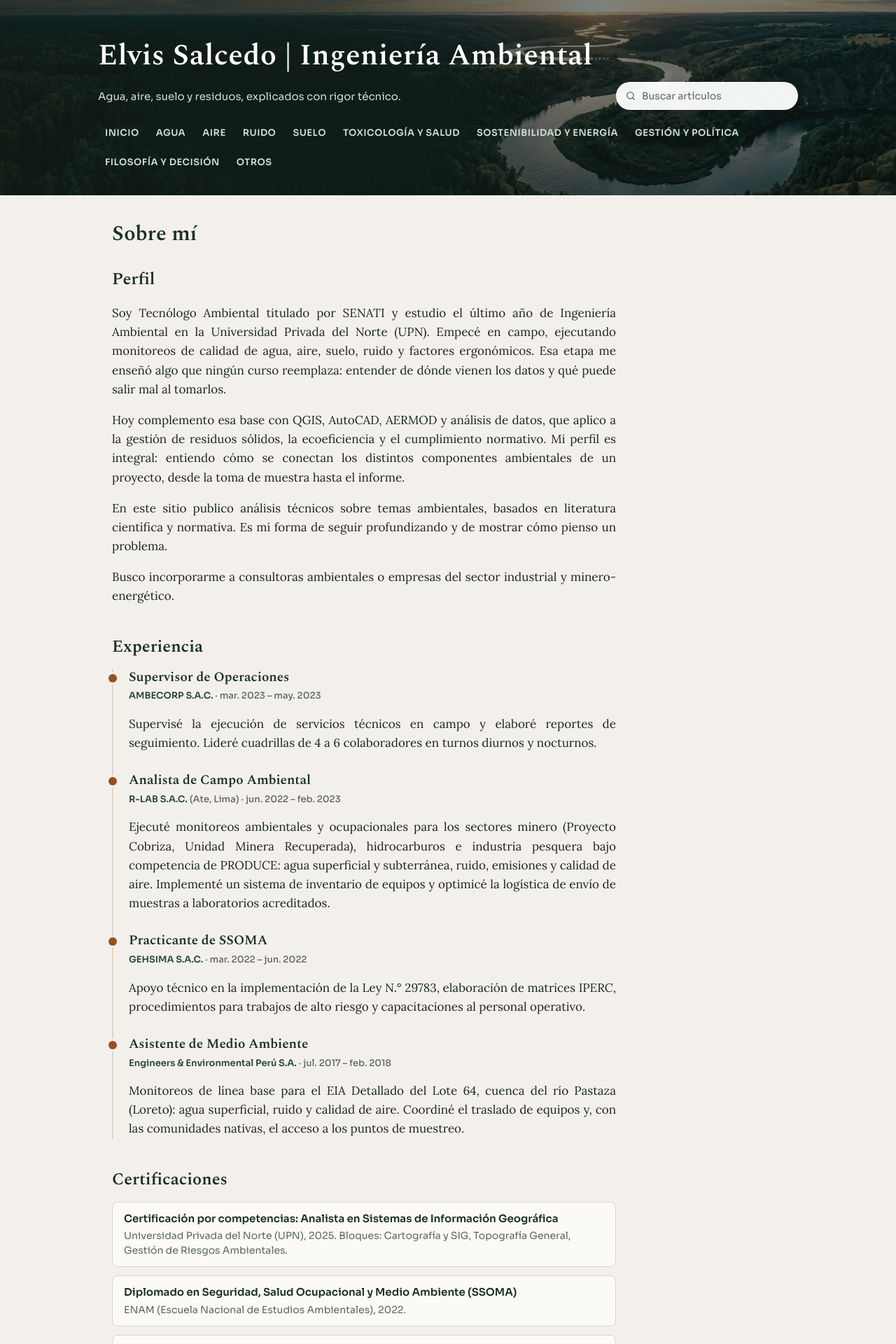
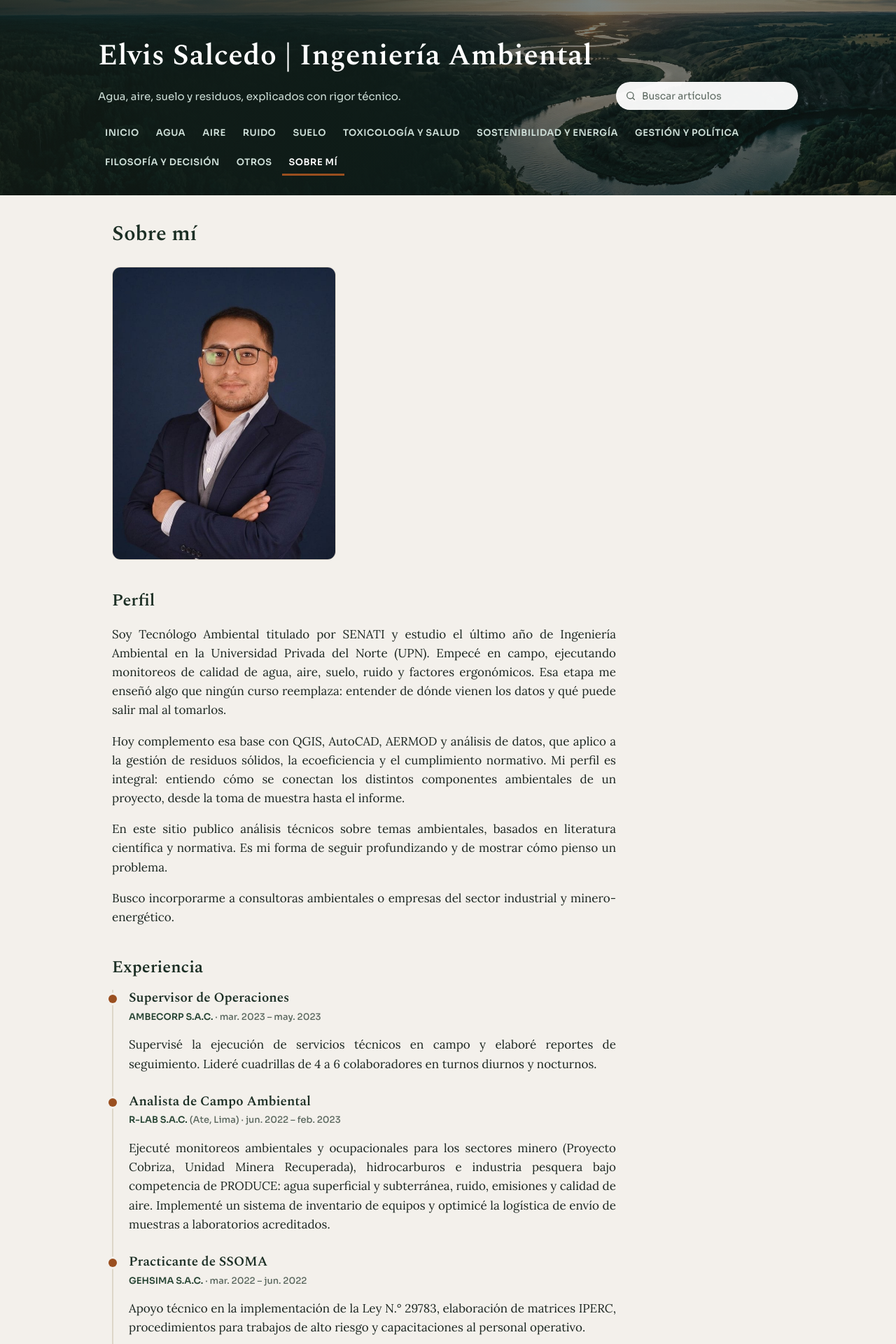
Before and after one commit to elvissalcedo/elvissalcedo.github.io, a Jekyll site: the page built from sobre-mi.html, in a window 1280 px wide. Shown: the top 1920 px of the page at 70% size. Built offline with Jekyll 4.4.1, drawn with Linux system fonts in a browser that asks for light colours.

Commit message:
feat(sobre-mi): agrega la foto y el enlace Sobre mí al final del menú

```diff
--- a/_includes/nav-enlaces.html
+++ b/_includes/nav-enlaces.html
@@ -9,3 +9,8 @@
           {%- for cat in site.categorias %}
           <li><a href="/categorias/{{ cat.slug }}.html"{% if page.category == cat.name or page.categoria_slug == cat.slug %} class="selected"{% if page.layout == "category" %} aria-current="page"{% endif %}{% endif %}>{{ cat.name }}</a></li>
           {%- endfor %}
+          {%- comment -%}
+            "Sobre mí" al final, después de las categorías: está a mano para
+            quien quiera conocer al autor, sin mezclarse con los artículos.
+          {%- endcomment %}
+          <li><a href="/sobre-mi.html"{% if page.url == "/sobre-mi.html" %} class="selected" aria-current="page"{% endif %}>Sobre mí</a></li>
--- a/assets/css/styles.css
+++ b/assets/css/styles.css
@@ -1182,6 +1182,17 @@ blockquote {
   color: var(--text);
   font: 400 17px/1.6 'Lora', Georgia, serif;
 }
+/* width/height del <img> reservan el lugar; height: auto evita que salga
+   aplastada al achicarse (misma regla que las imágenes de los artículos). */
+.sobre-mi-foto {
+  display: block;
+  width: 100%;
+  max-width: 320px;
+  height: auto;
+  margin: 0 0 28px;
+  border-radius: 12px;
+  border: 1px solid var(--border);
+}
 .sobre-mi-subtitulo {
   margin: 40px 0 14px;
   color: var(--heading);
--- a/sobre-mi.html
+++ b/sobre-mi.html
@@ -15,6 +15,11 @@ permalink: /sobre-mi.html
     <h1 class="page-title">Sobre mí</h1>
 
     <div class="texto-corrido sobre-mi">
+      {%- comment -%}
+        Sin loading="lazy": es lo primero que se ve de la página. El archivo
+        se usa tal cual, sin recomprimir (600x786).
+      {%- endcomment %}
+      <img class="sobre-mi-foto" src="/assets/foto-perfil.jpg" width="600" height="786" decoding="async" alt="Retrato de Elvis Salcedo">
       <section aria-labelledby="sobre-mi-perfil">
         <h2 id="sobre-mi-perfil" class="sobre-mi-subtitulo">Perfil</h2>
         <p>Soy Tecnólogo Ambiental titulado por SENATI y estudio el último año de Ingeniería Ambiental en la Universidad Privada del Norte (UPN). Empecé en campo, ejecutando monitoreos de calidad de agua, aire, suelo, ruido y factores ergonómicos. Esa etapa me enseñó algo que ningún curso reemplaza: entender de dónde vienen los datos y qué puede salir mal al tomarlos.</p>
```
